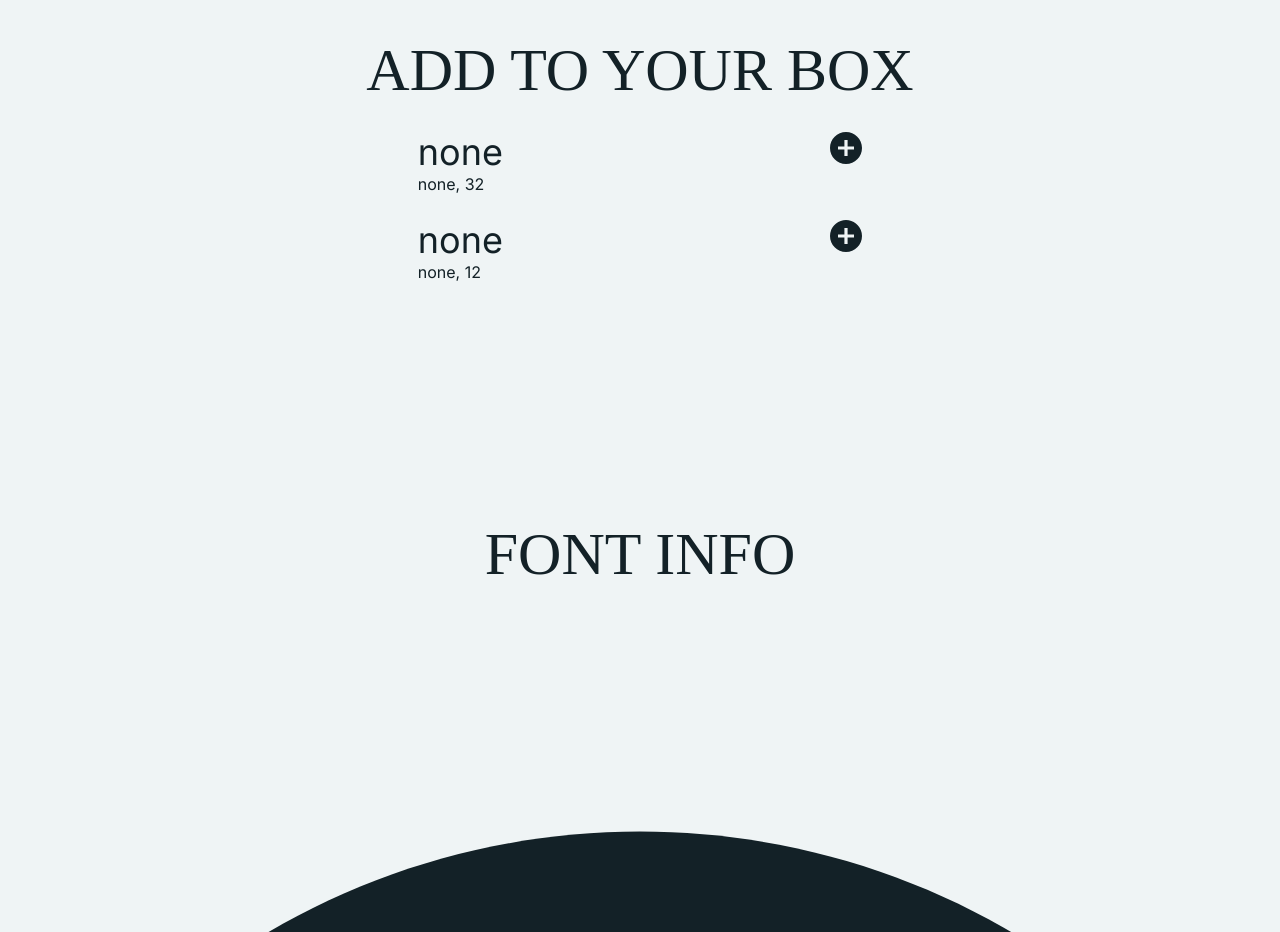
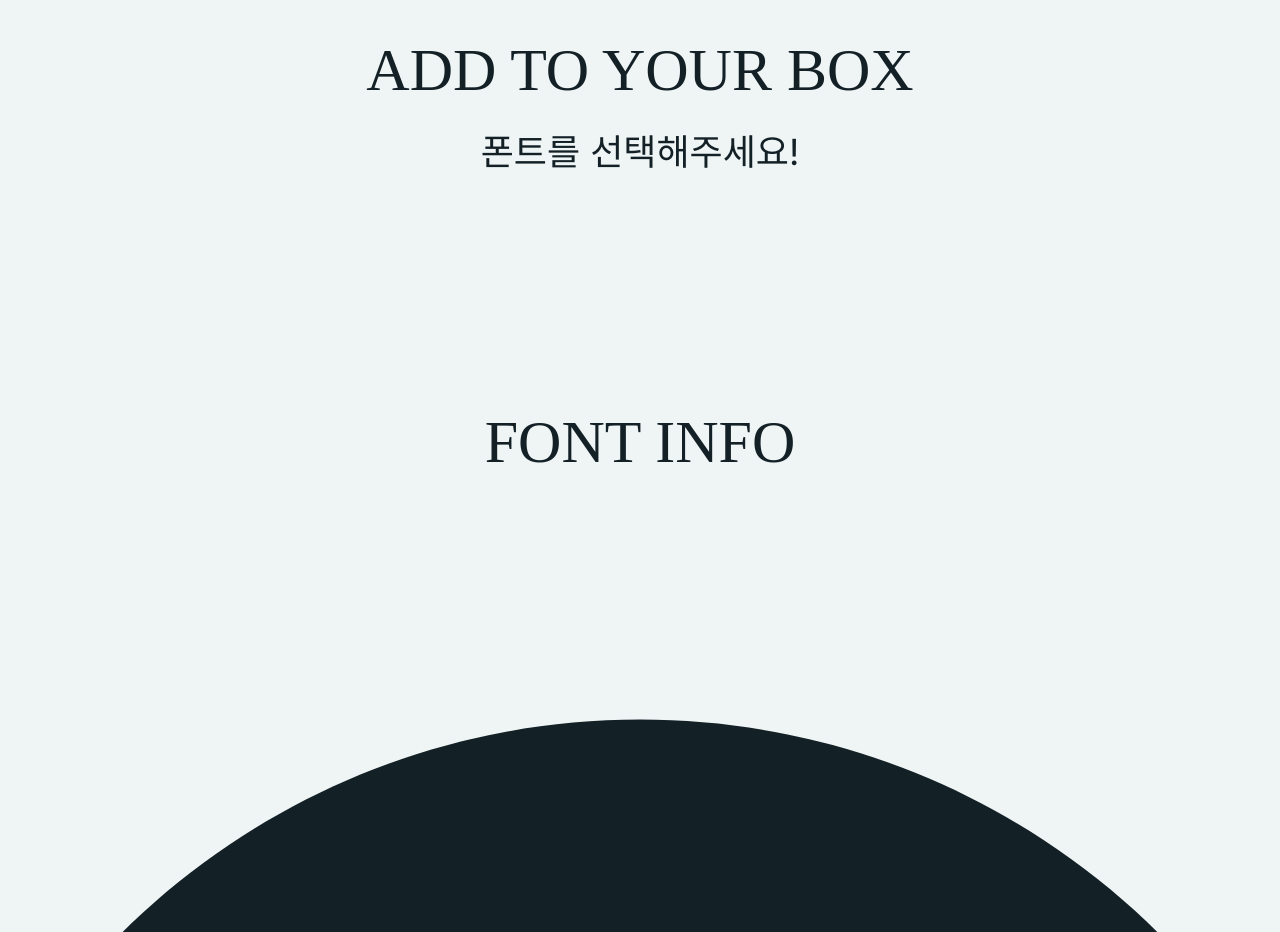
Before and after one commit to wrryu09/TYPOLAB, a Next.js app in the folder typolab/: page /pair in a window 1280 px wide. Shown: the part 1040-1972 px from the top of the page. Built offline with nearby package versions, Linux system fonts and the light colour scheme; a web font is replaced by a local one.

Commit message:
✨ show box section when font selection exists

```diff
--- a/typolab/src/app/pair/page.tsx
+++ b/typolab/src/app/pair/page.tsx
@@ -294,6 +294,7 @@ const Pair = (props: Props) => {
           <h1 className={subTitleStyle}>ADD TO YOUR BOX</h1>
           <div className="flex flex-col items-center gap-y-6">
             {/* 1st set */}
+            {koreanFont.name !== "none" ? (
               <div className="flex w-5/12 justify-between">
                 <div className="flex flex-col items-start">
                   <h1 className="text-4xl">{koreanFont.name}</h1>
@@ -319,7 +320,14 @@ const Pair = (props: Props) => {
                   />
                 )}
               </div>
+            ) : (
+              <div className="flex flex-col items-start">
+                <h1 className="text-4xl">폰트를 선택해주세요!</h1>
+              </div>
+            )}
+
             {/* 2nd set */}
+            {latinFont.name !== "none" ? (
               <div className="flex w-5/12 justify-between">
                 <div className="flex flex-col items-start">
                   <h1 className="text-4xl">{latinFont.name}</h1>
@@ -345,6 +353,7 @@ const Pair = (props: Props) => {
                   />
                 )}
               </div>
+            ) : null}
           </div>
         </div>
 
```
Lines whose indentation alone changed are shown as unchanged.
